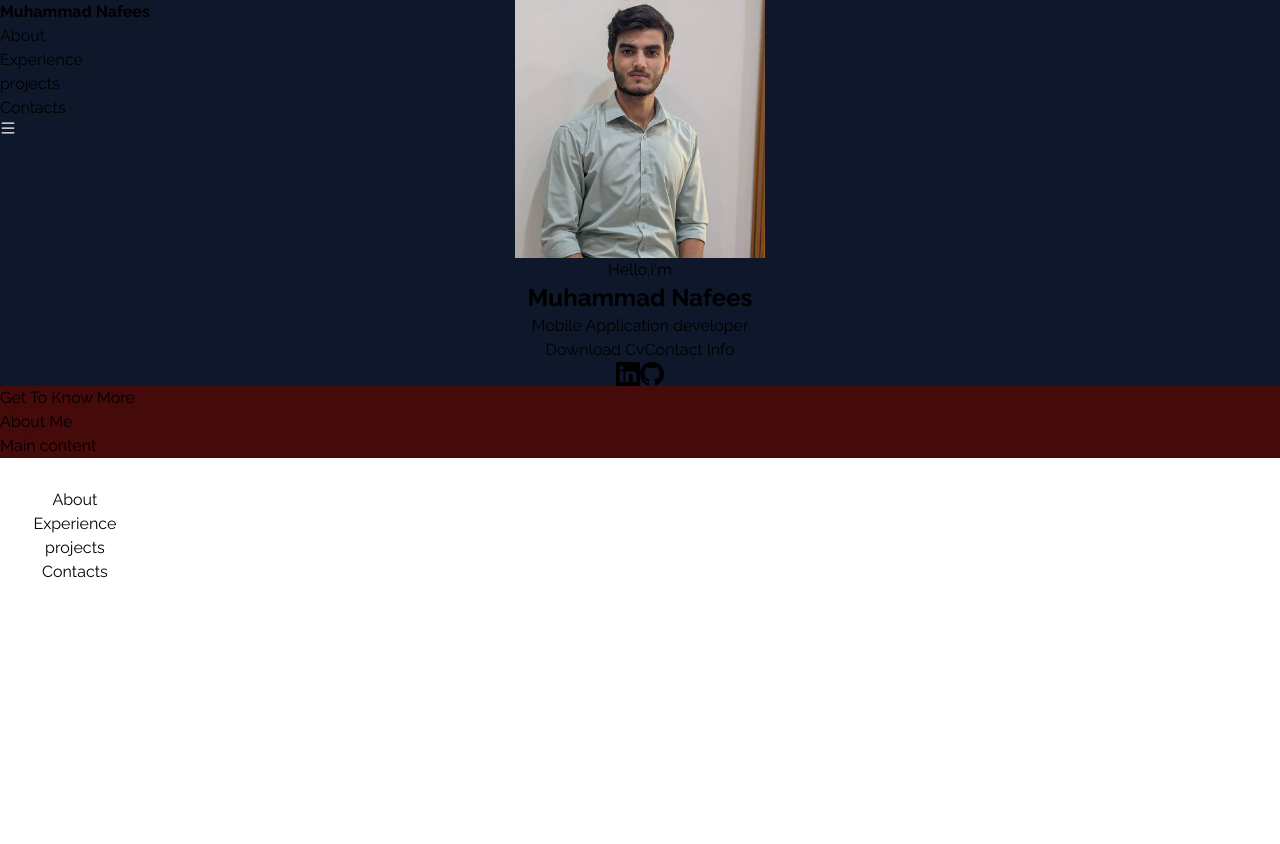
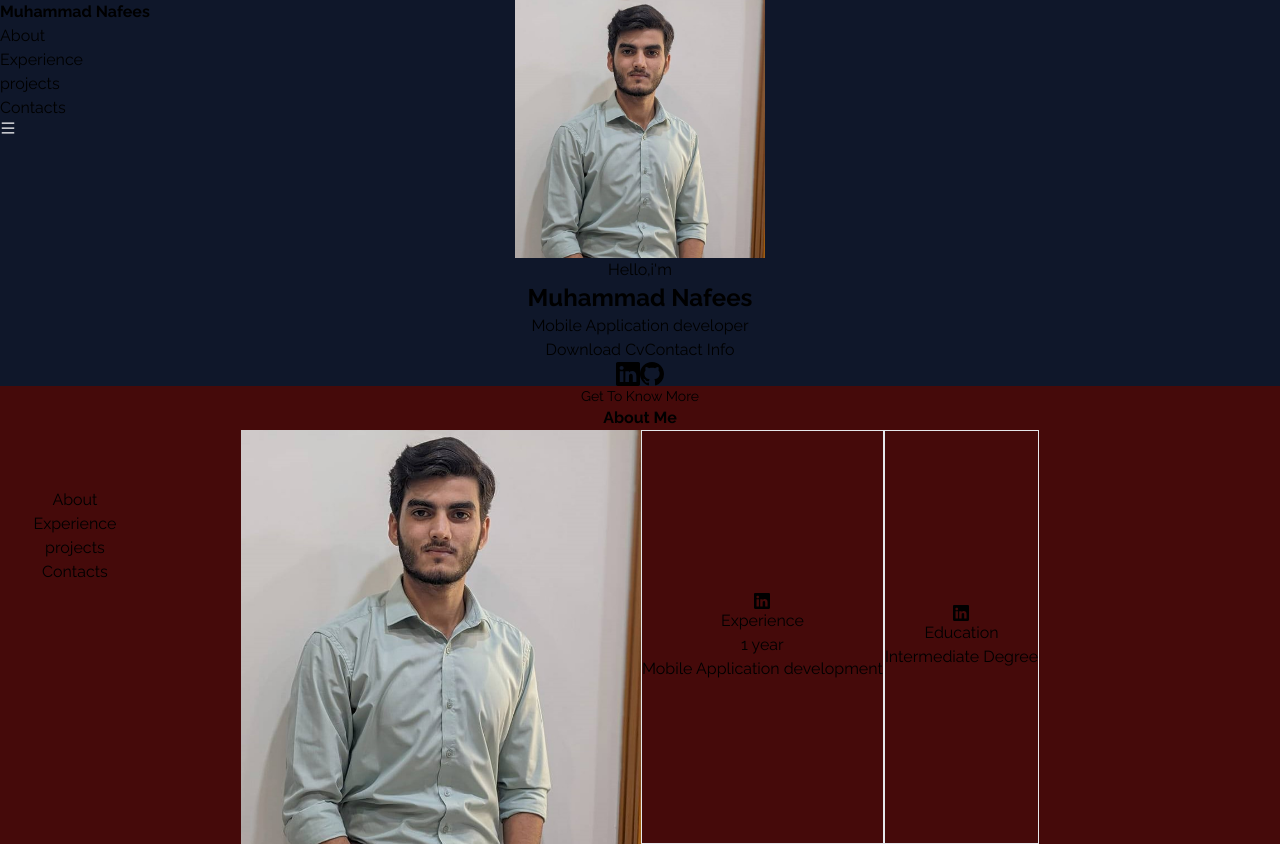
Before and after one commit to Muhammad-Nafees/Nafees_Portfolio_Nextjs, a Next.js app: page / in a window 1280 px wide. Before the commit the page ends 800 px from the top, so only its background shows below. Built offline with nearby package versions, Linux system fonts and the light colour scheme.

Commit message:
about-woring

```diff
--- a/Components/about/HeaderAbout.jsx
+++ b/Components/about/HeaderAbout.jsx
@@ -2,11 +2,11 @@ import React from 'react'
 
 const HeaderAbout = () => {
     return (
-        <div>
-            <p>Get To Know More</p>
-            <h1 className='text-white'>About Me</h1>
+        <div className='  flex flex-col justify-center items-center'>
+            <p className='text-gray-500 text-sm py-2'>Get To Know More</p>
+            <h1 className='text-white font-bold text-4xl'>About Me</h1>
         </div>
     )
-}
+};
 
 export default HeaderAbout;
--- a/Components/about/MainContentAbout.jsx
+++ b/Components/about/MainContentAbout.jsx
@@ -1,9 +1,37 @@
 import React from 'react'
+import Image from "next/image";
+import { BsLinkedin, BsGithub } from "react-icons/bs";
+
 
 const MainContentAbout = () => {
     return (
-        <div className=''>
-            <p className='text-white'>Main content</p>
+        <div className='flex flex-col justify-center items-center'>
+            <div className='flex items-cente w-10/12'>
+                <Image
+                    src="/Nafees_Image.jpg"
+                    alt="Nafees Image"
+                    width={400}
+                    height={400}
+                    className="rounded-xl"
+                />
+
+                <div className='flex'>
+                    <div className='border w-6/12 py-10 px-10 rounded-3xl flex flex-col justify-center h-2/6 items-center'>
+                        <BsLinkedin />
+                        <p>Experience</p>
+                        <p>1 year</p>
+                        <p>Mobile Application development</p>
+                    </div>
+                    <div className='border w-6/12 py-10 px-10 rounded-3xl flex flex-col justify-center items-center'>
+                        <BsLinkedin />
+                        <p>Education</p>
+                        <p>Intermediate Degree</p>
+                        {/* <p></p> */}
+                    </div>
+                </div>
+
+
+            </div>
         </div>
     )
 }
```
